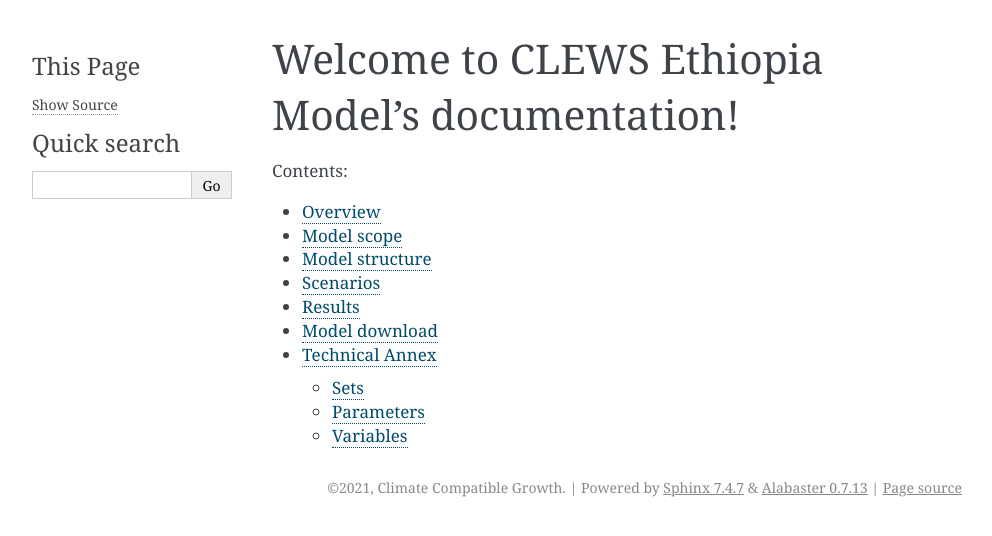
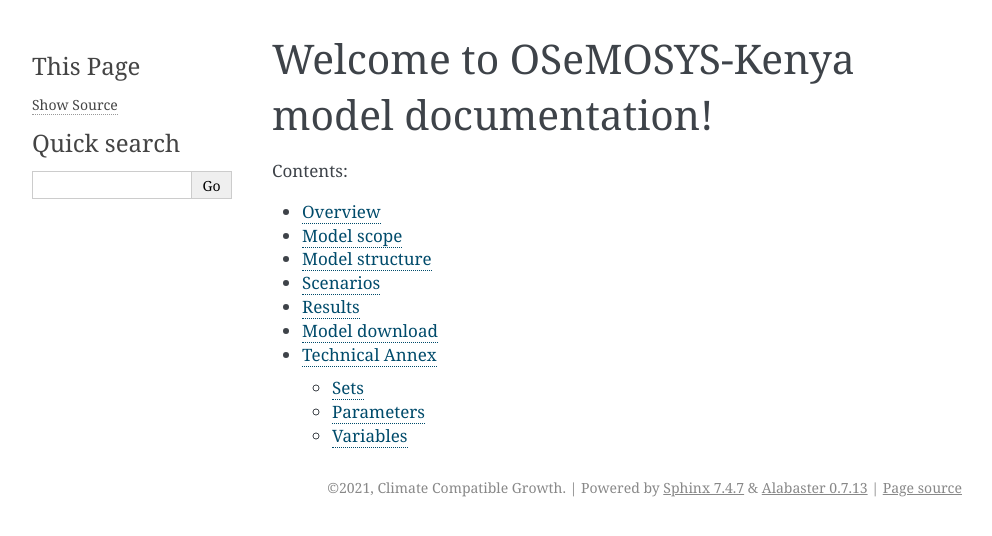
Before and after one commit to ClimateCompatibleGrowth/osemosys_kenya, a Sphinx documentation site: the page built from docs/index.rst, in a window 1280 px wide. Shown: the top 536 px of the page, without its empty margins (148-1140 px from the left). Built offline with Sphinx 7.4.7, drawn with Linux system fonts in a browser that asks for light colours.

Commit message:
Updated to 'OSeMOSYS-Kenya'

```diff
--- a/docs/index.rst
+++ b/docs/index.rst
@@ -1,9 +1,9 @@
-.. CLEWS Ethiopia Model documentation master file, created by
-   sphinx-quickstart on Mon Aug 10 14:01:35 2020.
+.. OSeMOSYS-Kenya Model documentation master file, created by
+   sphinx-quickstart on Tue Oct 19 2021.
    You can adapt this file completely to your liking, but it should at least
    contain the root `toctree` directive.
 
-Welcome to CLEWS Ethiopia Model's documentation!
+Welcome to OSeMOSYS-Kenya model documentation!
 ================================================
 
 .. toctree::
```
Also changed, not shown: 6 other files.
